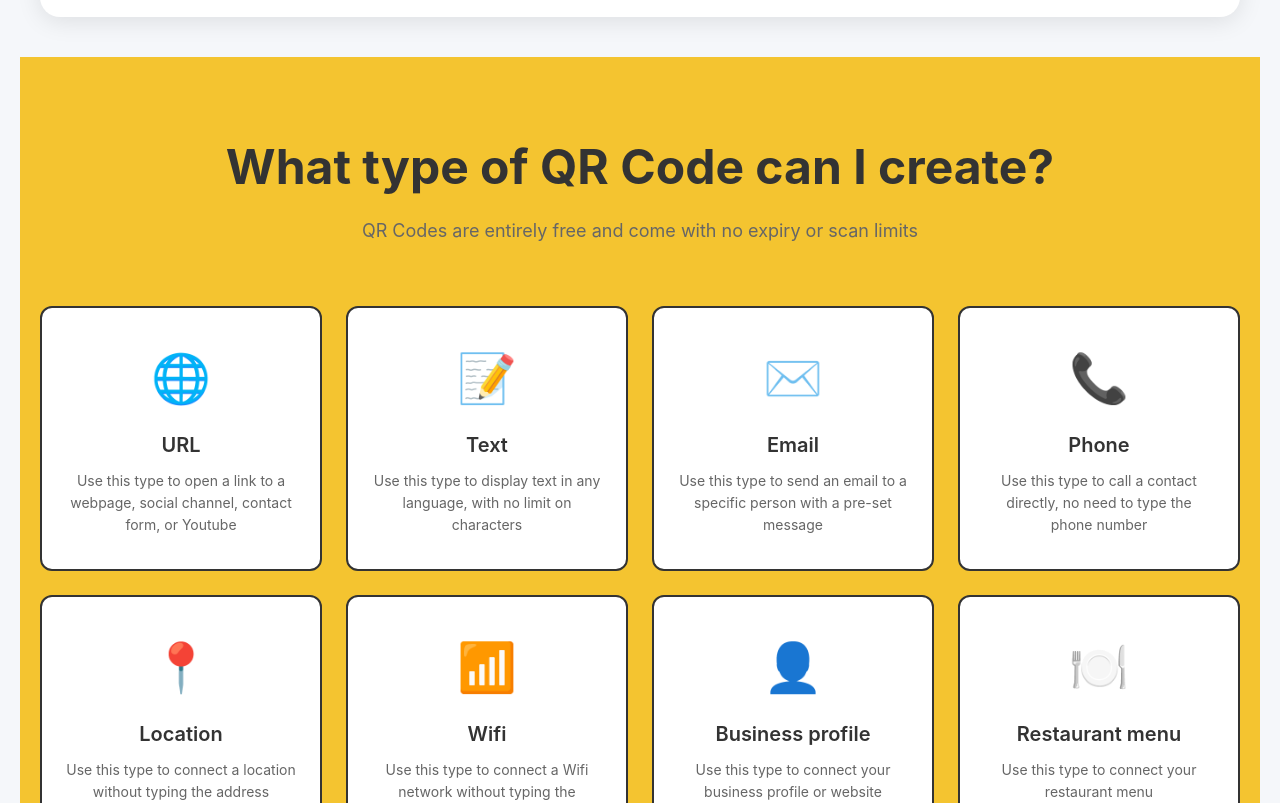
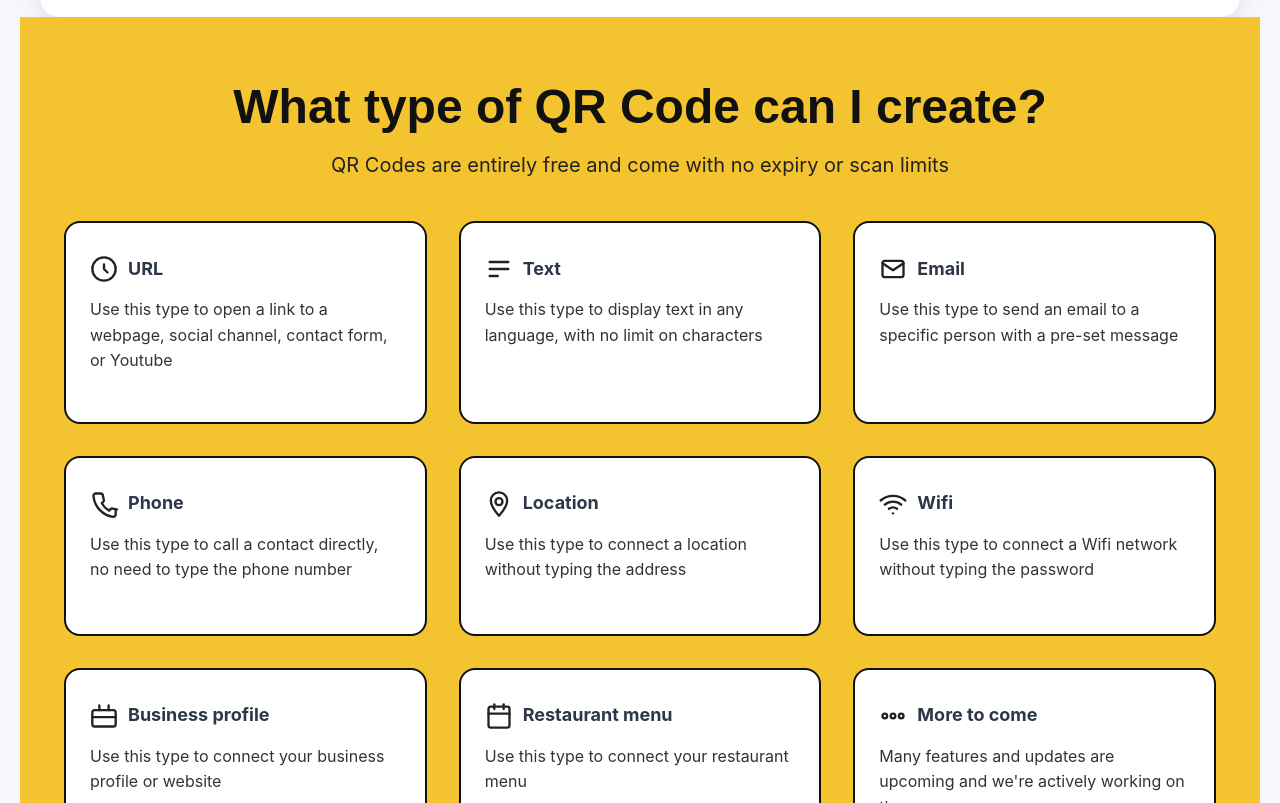
Before and after one commit to TranMC/qr-gen, a React (Vite) app: page / in a window 1280 px wide. Shown: the part 1077-1880 px from the top of the page. Built offline with nearby package versions, Linux system fonts and the light colour scheme.

Commit message:
Update styles for info section and QR type cards; add SVG icons for better visual representation

```diff
--- a/src/App.css
+++ b/src/App.css
@@ -906,75 +906,104 @@ select option {
 /* Info section styles */
 .info-section {
   background: #f4c430;
-  padding: 80px 20px;
-  margin-top: 40px;
+  padding: 60px 0 60px 0;
+  margin-top: 0;
+  border-radius: 0 0 24px 24px;
 }
 
 .info-container {
   max-width: 1200px;
   margin: 0 auto;
+  padding: 0 24px;
 }
 
 .info-title {
   text-align: center;
   font-size: 48px;
   font-weight: 700;
-  color: #333;
-  margin-bottom: 20px;
-  text-shadow: none;
+  color: #111;
+  margin-bottom: 12px;
+  font-family: 'Montserrat', Arial, sans-serif;
 }
 
 .info-subtitle {
   text-align: center;
-  font-size: 18px;
-  color: #666;
-  margin-bottom: 60px;
-  max-width: 600px;
-  margin-left: auto;
-  margin-right: auto;
+  font-size: 20px;
+  color: #222;
+  margin-bottom: 40px;
+  font-weight: 400;
 }
 
 .qr-types-grid {
   display: grid;
-  grid-template-columns: repeat(auto-fit, minmax(280px, 1fr));
-  gap: 24px;
-  margin-top: 40px;
+  grid-template-columns: repeat(3, 1fr);
+  gap: 32px;
+  margin-top: 0;
 }
 
 .qr-type-card {
-  background: white;
+  background: #fff;
   padding: 32px 24px;
-  border-radius: 12px;
+  border-radius: 16px;
   text-align: center;
-  transition: all 0.3s ease;
-  border: 2px solid #333;
+  border: 2px solid #111;
   box-shadow: none;
+  transition: box-shadow 0.2s, transform 0.2s;
   cursor: pointer;
+  display: flex;
+  flex-direction: column;
+  align-items: flex-start;
+  text-align: left;
+  min-height: 180px;
 }
 
 .qr-type-card:hover {
-  transform: translateY(-2px);
-  box-shadow: 0 8px 20px rgba(0, 0, 0, 0.15);
+  box-shadow: 0 8px 24px rgba(0,0,0,0.10);
+  transform: translateY(-2px) scale(1.02);
+}
+
+.qr-type-row {
+  display: flex;
+  align-items: center;
+  gap: 10px;
+  margin-bottom: 8px;
 }
 
 .qr-type-icon {
-  font-size: 48px;
-  margin-bottom: 16px;
-  display: block;
+  min-width: 28px;
+  min-height: 28px;
+  display: flex;
+  align-items: center;
+  justify-content: center;
+  margin-bottom: 0;
 }
 
 .qr-type-card h3 {
-  font-size: 20px;
-  font-weight: 600;
-  color: #333;
-  margin-bottom: 12px;
+  margin-bottom: 0;
+  font-size: 18px;
+  font-weight: 700;
 }
 
 .qr-type-card p {
-  font-size: 14px;
-  color: #666;
-  line-height: 1.6;
-  margin-bottom: 0;
+  margin-top: 6px;
+}
+
+@media (max-width: 900px) {
+  .qr-types-grid {
+    grid-template-columns: 1fr 1fr;
+  }
+}
+
+@media (max-width: 600px) {
+  .qr-types-grid {
+    grid-template-columns: 1fr;
+  }
+  .info-title {
+    font-size: 32px;
+  }
+  .qr-type-icon {
+    font-size: 28px;
+  }
 }
 
 /* FAQ section styles */
--- a/src/App.jsx
+++ b/src/App.jsx
@@ -452,48 +452,39 @@ function App() {
           <p className="info-subtitle">QR Codes are entirely free and come with no expiry or scan limits</p>
           <div className="qr-types-grid">
             <div className="qr-type-card">
-              <div className="qr-type-icon">🌐</div>
-              <h3>URL</h3>
+              <div className="qr-type-row"><span className="qr-type-icon">{/* URL SVG */}<svg width="28" height="28" viewBox="0 0 24 24" fill="none" stroke="#222" strokeWidth="2" strokeLinecap="round" strokeLinejoin="round"><circle cx="12" cy="12" r="10"/><path d="M12 8v4l3 3"/></svg></span><h3>URL</h3></div>
               <p>Use this type to open a link to a webpage, social channel, contact form, or Youtube</p>
             </div>
             <div className="qr-type-card">
-              <div className="qr-type-icon">📝</div>
-              <h3>Text</h3>
+              <div className="qr-type-row"><span className="qr-type-icon">{/* Text SVG */}<svg width="28" height="28" viewBox="0 0 24 24" fill="none" stroke="#222" strokeWidth="2" strokeLinecap="round" strokeLinejoin="round"><path d="M4 6h16M4 12h16M4 18h7"/></svg></span><h3>Text</h3></div>
               <p>Use this type to display text in any language, with no limit on characters</p>
             </div>
             <div className="qr-type-card">
-              <div className="qr-type-icon">✉️</div>
-              <h3>Email</h3>
+              <div className="qr-type-row"><span className="qr-type-icon">{/* Email SVG */}<svg width="28" height="28" viewBox="0 0 24 24" fill="none" stroke="#222" strokeWidth="2" strokeLinecap="round" strokeLinejoin="round"><rect x="3" y="5" width="18" height="14" rx="2"/><polyline points="3 7 12 13 21 7"/></svg></span><h3>Email</h3></div>
               <p>Use this type to send an email to a specific person with a pre-set message</p>
             </div>
             <div className="qr-type-card">
-              <div className="qr-type-icon">📞</div>
-              <h3>Phone</h3>
+              <div className="qr-type-row"><span className="qr-type-icon">{/* Phone SVG */}<svg width="28" height="28" viewBox="0 0 24 24" fill="none" stroke="#222" strokeWidth="2" strokeLinecap="round" strokeLinejoin="round"><path d="M22 16.92V21a2 2 0 0 1-2.18 2A19.72 19.72 0 0 1 3 5.18 2 2 0 0 1 5 3h4.09a2 2 0 0 1 2 1.72c.13 1.13.37 2.23.72 3.28a2 2 0 0 1-.45 2.11l-1.27 1.27a16 16 0 0 0 6.29 6.29l1.27-1.27a2 2 0 0 1 2.11-.45c1.05.35 2.15.59 3.28.72A2 2 0 0 1 22 16.92z"/></svg></span><h3>Phone</h3></div>
               <p>Use this type to call a contact directly, no need to type the phone number</p>
             </div>
             <div className="qr-type-card">
-              <div className="qr-type-icon">📍</div>
-              <h3>Location</h3>
+              <div className="qr-type-row"><span className="qr-type-icon">{/* Location SVG */}<svg width="28" height="28" viewBox="0 0 24 24" fill="none" stroke="#222" strokeWidth="2" strokeLinecap="round" strokeLinejoin="round"><circle cx="12" cy="10" r="3"/><path d="M12 2C8.13 2 5 5.13 5 9c0 5.25 7 13 7 13s7-7.75 7-13c0-3.87-3.13-7-7-7z"/></svg></span><h3>Location</h3></div>
               <p>Use this type to connect a location without typing the address</p>
             </div>
             <div className="qr-type-card">
-              <div className="qr-type-icon">📶</div>
-              <h3>Wifi</h3>
+              <div className="qr-type-row"><span className="qr-type-icon">{/* Wifi SVG */}<svg width="28" height="28" viewBox="0 0 24 24" fill="none" stroke="#222" strokeWidth="2" strokeLinecap="round" strokeLinejoin="round"><path d="M5 12.55a11 11 0 0 1 14.08 0"/><path d="M1.42 9a16 16 0 0 1 21.16 0"/><path d="M8.53 16.11a6 6 0 0 1 6.95 0"/><line x1="12" y1="20" x2="12.01" y2="20"/></svg></span><h3>Wifi</h3></div>
               <p>Use this type to connect a Wifi network without typing the password</p>
             </div>
             <div className="qr-type-card">
-              <div className="qr-type-icon">👤</div>
-              <h3>Business profile</h3>
+              <div className="qr-type-row"><span className="qr-type-icon">{/* Business SVG */}<svg width="28" height="28" viewBox="0 0 24 24" fill="none" stroke="#222" strokeWidth="2" strokeLinecap="round" strokeLinejoin="round"><rect x="2" y="7" width="20" height="14" rx="2"/><path d="M16 3v4"/><path d="M8 3v4"/><path d="M2 13h20"/></svg></span><h3>Business profile</h3></div>
               <p>Use this type to connect your business profile or website</p>
             </div>
             <div className="qr-type-card">
-              <div className="qr-type-icon">🍽️</div>
-              <h3>Restaurant menu</h3>
+              <div className="qr-type-row"><span className="qr-type-icon">{/* Menu SVG */}<svg width="28" height="28" viewBox="0 0 24 24" fill="none" stroke="#222" strokeWidth="2" strokeLinecap="round" strokeLinejoin="round"><rect x="3" y="4" width="18" height="18" rx="2"/><path d="M16 2v4"/><path d="M8 2v4"/><path d="M3 10h18"/></svg></span><h3>Restaurant menu</h3></div>
               <p>Use this type to connect your restaurant menu</p>
             </div>
             <div className="qr-type-card">
-              <div className="qr-type-icon">⋯</div>
-              <h3>More to come</h3>
+              <div className="qr-type-row"><span className="qr-type-icon">{/* More SVG */}<svg width="28" height="28" viewBox="0 0 24 24" fill="none" stroke="#222" strokeWidth="2" strokeLinecap="round" strokeLinejoin="round"><circle cx="5" cy="12" r="2"/><circle cx="12" cy="12" r="2"/><circle cx="19" cy="12" r="2"/></svg></span><h3>More to come</h3></div>
               <p>Many features and updates are upcoming and we're actively working on them</p>
             </div>
           </div>
@@ -602,7 +593,7 @@ function QRFormContent({ activeTab, onDataChange }) {
 
   useEffect(() => {
     const defaults = {
-      URL: { url: 'https://dingdoong.io/' },
+      URL: { url: '' },
       FACEBOOK: { facebook: '' },
       TEXT: { text: '' },
       EMAIL: { email: '', subject: '', body: '' },
@@ -650,7 +641,7 @@ function QRFormContent({ activeTab, onDataChange }) {
             <input
               type="url"
               placeholder="https://dingdoong.io/"
-              value={formData.url || 'https://dingdoong.io/'}
+              value={formData.url || ''}
               onChange={(e) => handleInputChange('url', e.target.value)}
             />
           </div>
```
Also changed, not shown: 1 other file (tests, documents, lock files or other folders).
